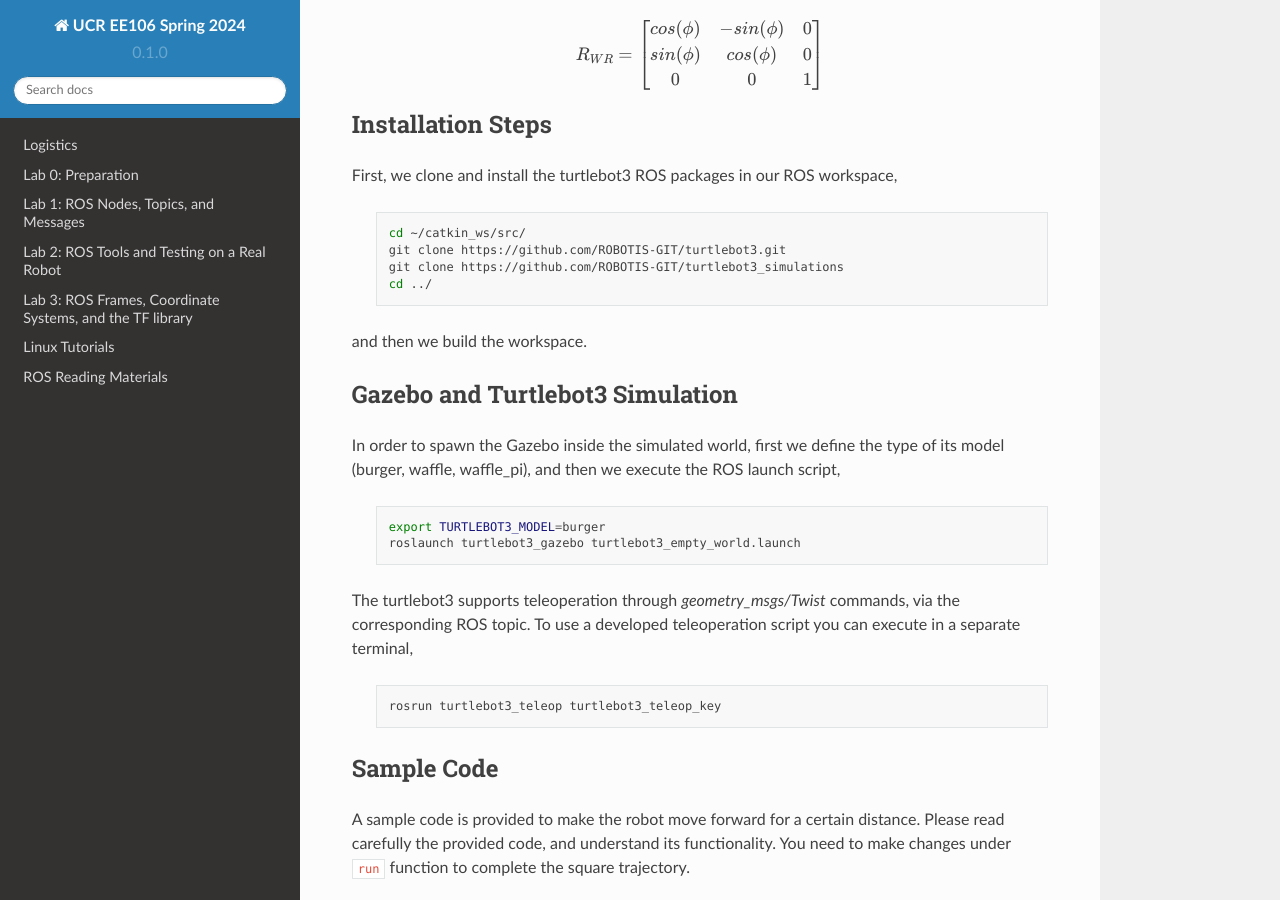
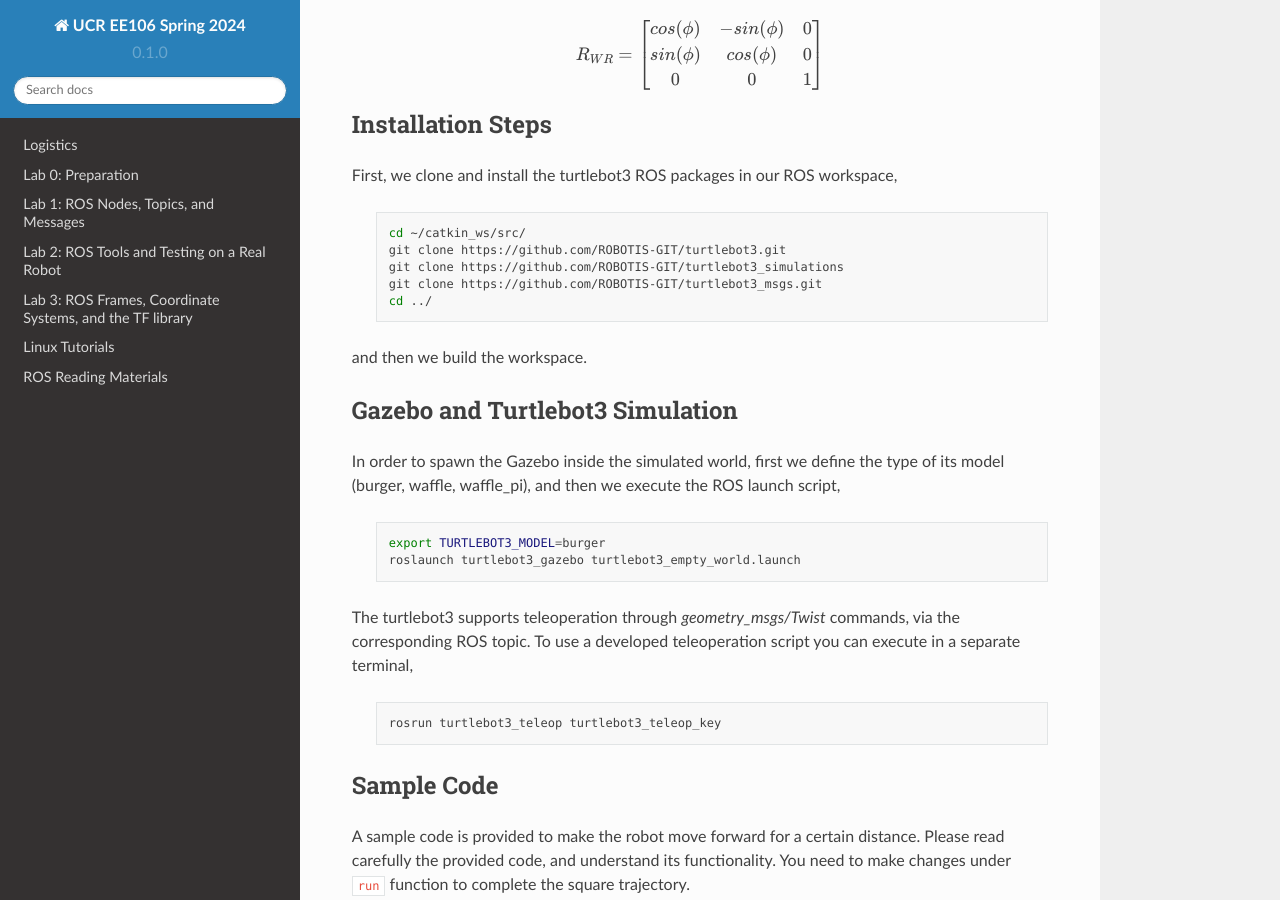
Before and after one commit to taektay/ee106, a Sphinx documentation site: the page built from docs/source/lab4.rst, in a window 1280 px wide and 900 px high, scrolled down 1442 px. Built offline with Sphinx 7.4.7 and the Read the Docs theme 2.0.0, drawn with Linux system fonts in a browser that asks for light colours; some of the changed lines change nothing that is shown; some of the changed text lies outside the part shown.

Commit message:
Update lab4.rst

```diff
--- a/docs/source/lab4.rst
+++ b/docs/source/lab4.rst
@@ -79,6 +79,7 @@ First, we clone and install the turtlebot3 ROS packages in our ROS workspace,
     cd ~/catkin_ws/src/
     git clone https://github.com/ROBOTIS-GIT/turtlebot3.git
     git clone https://github.com/ROBOTIS-GIT/turtlebot3_simulations
+    git clone https://github.com/ROBOTIS-GIT/turtlebot3_msgs.git
     cd ../
 
 and then we build the workspace.
@@ -366,7 +367,7 @@ Submission
 
 #. Submission: individual submission via Gradescope
 
-#. Due time: 11:59pm, May 14, Sunday
+#. Due time: 11:59pm, May 11, Sunday
 
 #. Files to submit:
 
```
